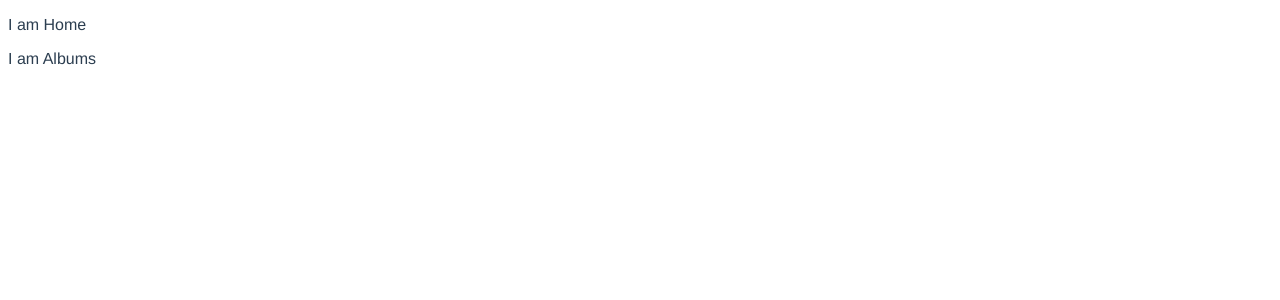
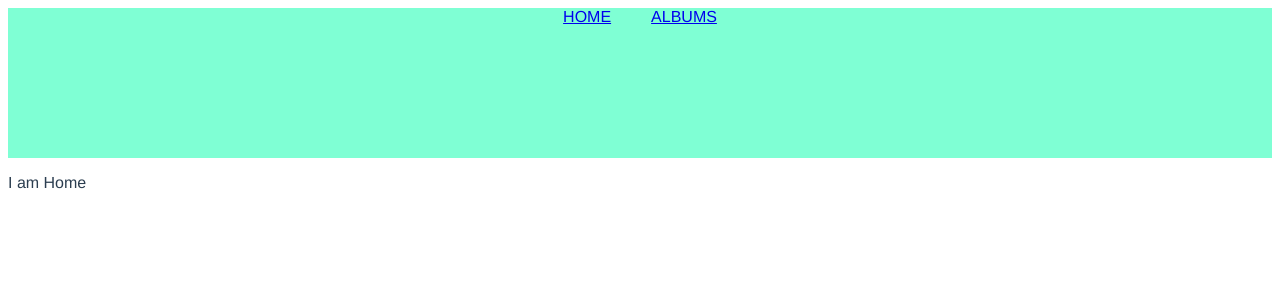
Before and after one commit to vue-image-gallery/image-gallery, a Vue app: page / in a window 1280 px wide. Shown: the top 300 px of the page. Built offline with nearby package versions, Linux system fonts and the light colour scheme.

Commit message:
header and child pathing complete

```diff
--- a/src/components/App.vue
+++ b/src/components/App.vue
@@ -1,19 +1,19 @@
 <template>
   <div id="app">
-    <Home />
-    <Albums />
+  <Header />
+  <RouterView></RouterView>
   </div>
+
 </template>
 
 <script>
-import Home from './home/Home';
-import Albums from './albums/Albums';
+import Header from './Header';
 
 export default {
   name: 'app',
   components: {
-    Home,
-    Albums
+
+    Header
   }
 };
 </script>
--- /dev/null
+++ b/src/components/Header.vue
@@ -0,0 +1,29 @@
+<template>
+    <header>
+        <nav>
+            <span><RouterLink to="/">HOME</RouterLink></span>
+            <span><RouterLink to="/albums">ALBUMS</RouterLink></span>
+        </nav>
+    </header>
+</template>
+
+<script>
+export default {
+
+}
+</script>
+
+<style>
+header{
+    text-align: center;
+    margin:0 auto;
+    height:150px;
+    background-color: aquamarine;
+
+}
+span{
+    padding: 20px;
+
+}
+
+</style>
```
